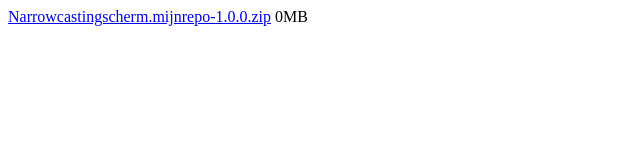
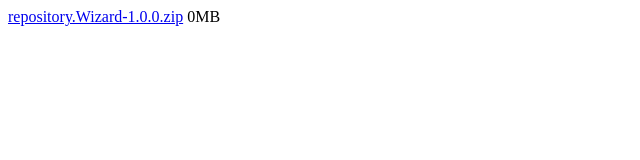
Before and after one commit to Narrowcastingscherm/github.io, a plain HTML site: page index.html in a window 1280 px wide. Shown: the whole page, without its empty margins (0-640 px from the left). Drawn offline with Linux system fonts and the light colour scheme.

Commit message:
Add files via upload

```diff
--- a/index.html
+++ b/index.html
@@ -1 +1 @@
-<a href="Narrowcastingscherm.mijnrepo-1.0.0.zip">Narrowcastingscherm.mijnrepo-1.0.0.zip</a> <td>0MB</td>
+<a href="repository.Wizard-1.0.0.zip">repository.Wizard-1.0.0.zip</a> <td>0MB</td>
```
